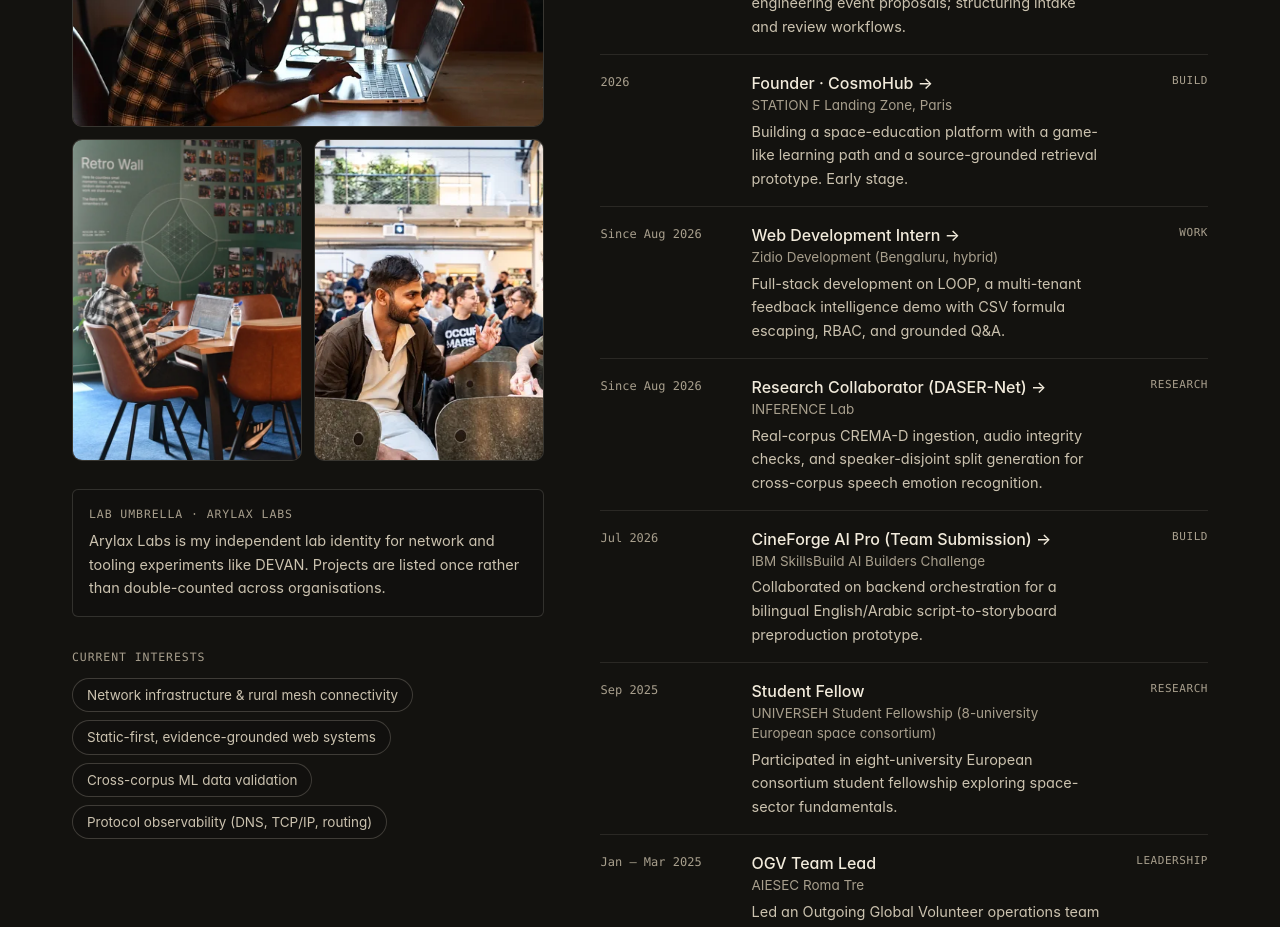
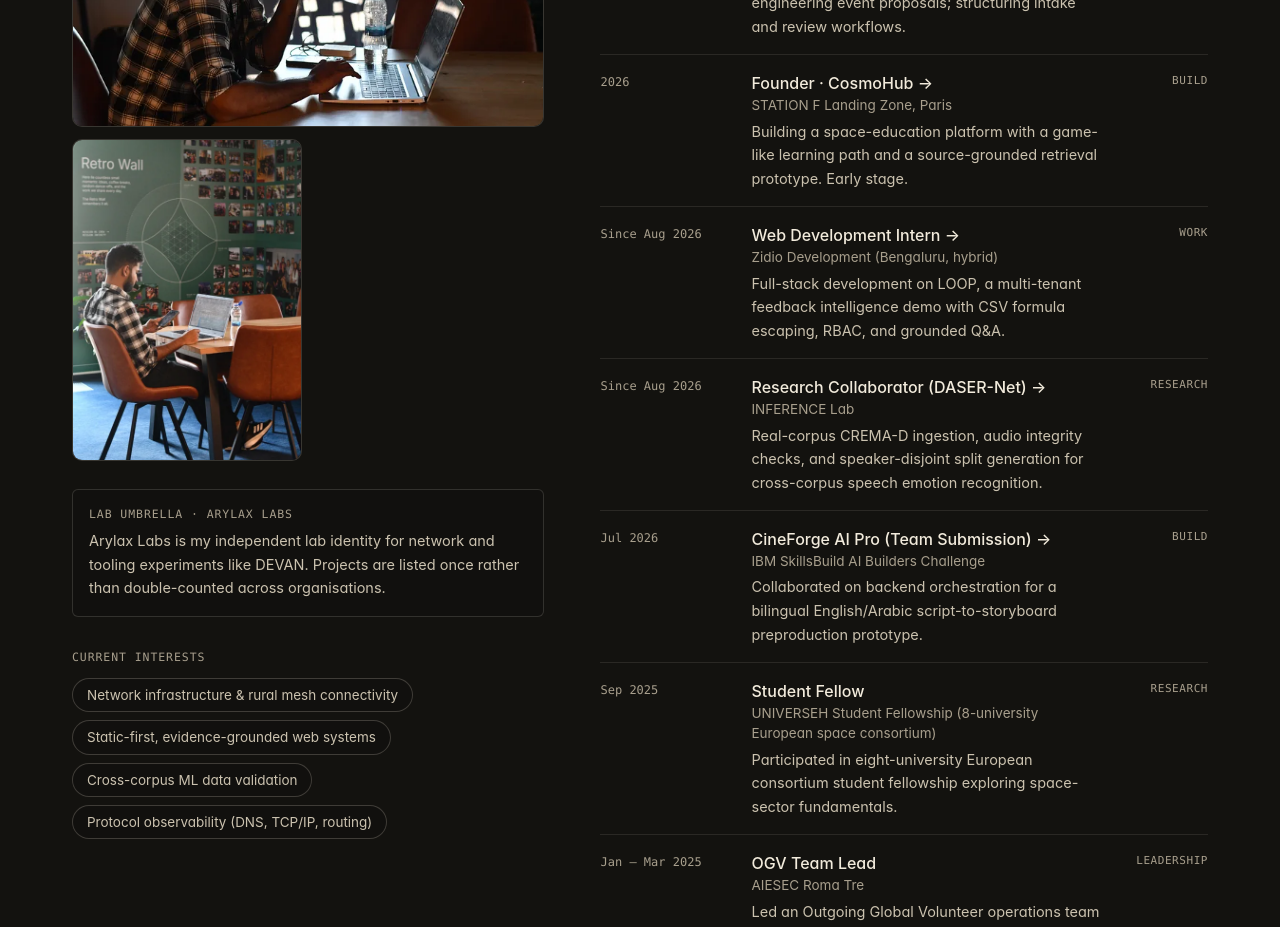
Before and after one commit to kantimohanthy/Devan2, a Next.js app: page / in a window 1280 px wide. Shown: the part 7340-8267 px from the top of the page. Built offline with nearby package versions, Linux system fonts and the light colour scheme.

Commit message:
Remove unapproved photo and external DQP references

```diff
--- a/src/content/photos.ts
+++ b/src/content/photos.ts
@@ -53,16 +53,5 @@ export const photos: {
       focal: "30% 50%",
       caption: "Between sessions at Adria Hack.",
     },
-    {
-      src: "/photos/about-meetup-1200.webp",
-      srcSet:
-        "/photos/about-meetup-640.webp 640w, /photos/about-meetup-1200.webp 1200w, /photos/about-meetup-1600.webp 1600w",
-      sizes: "(min-width: 1024px) 520px, 100vw",
-      alt: "Ujwal talking with another attendee while seated in a crowded hall at a hardware meetup in Paris",
-      width: 1200,
-      height: 800,
-      focal: "32% 50%",
-      caption: "At a hardware meetup in Paris.",
-    },
   ],
 };
```
